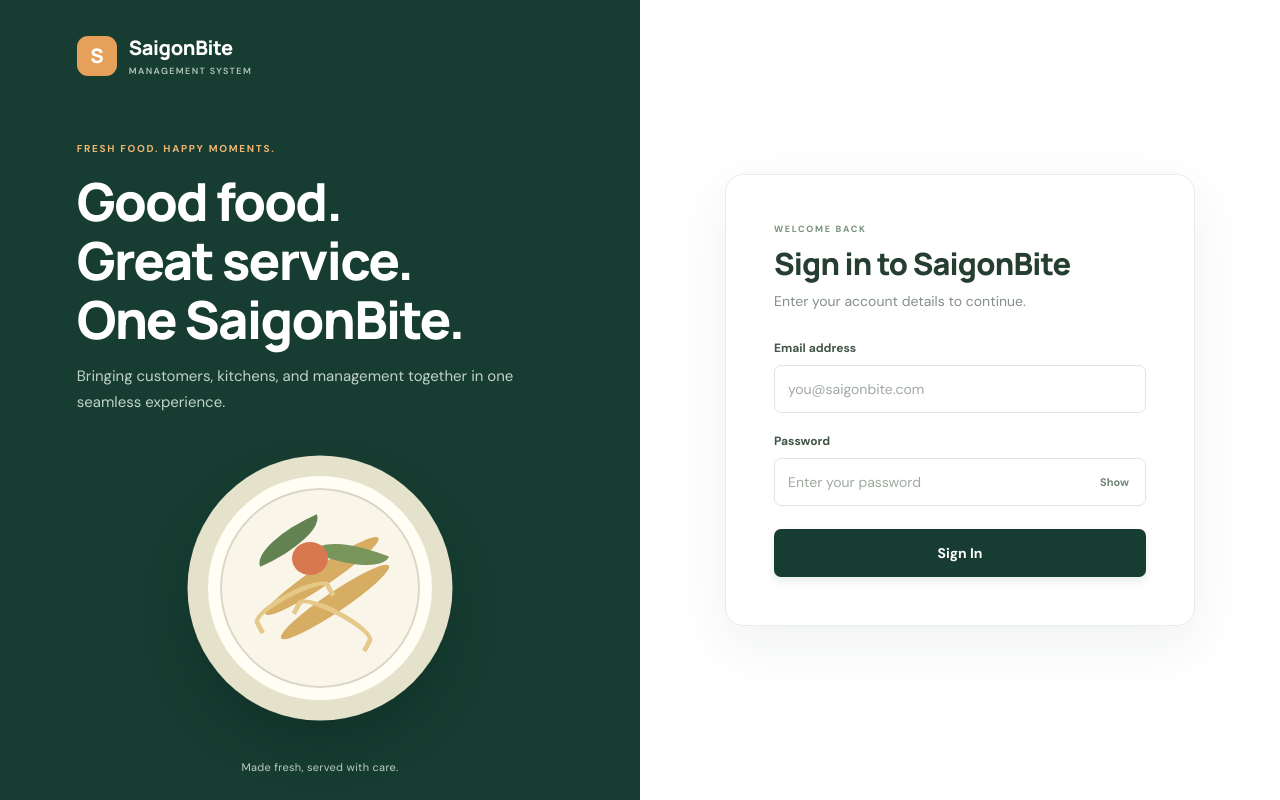
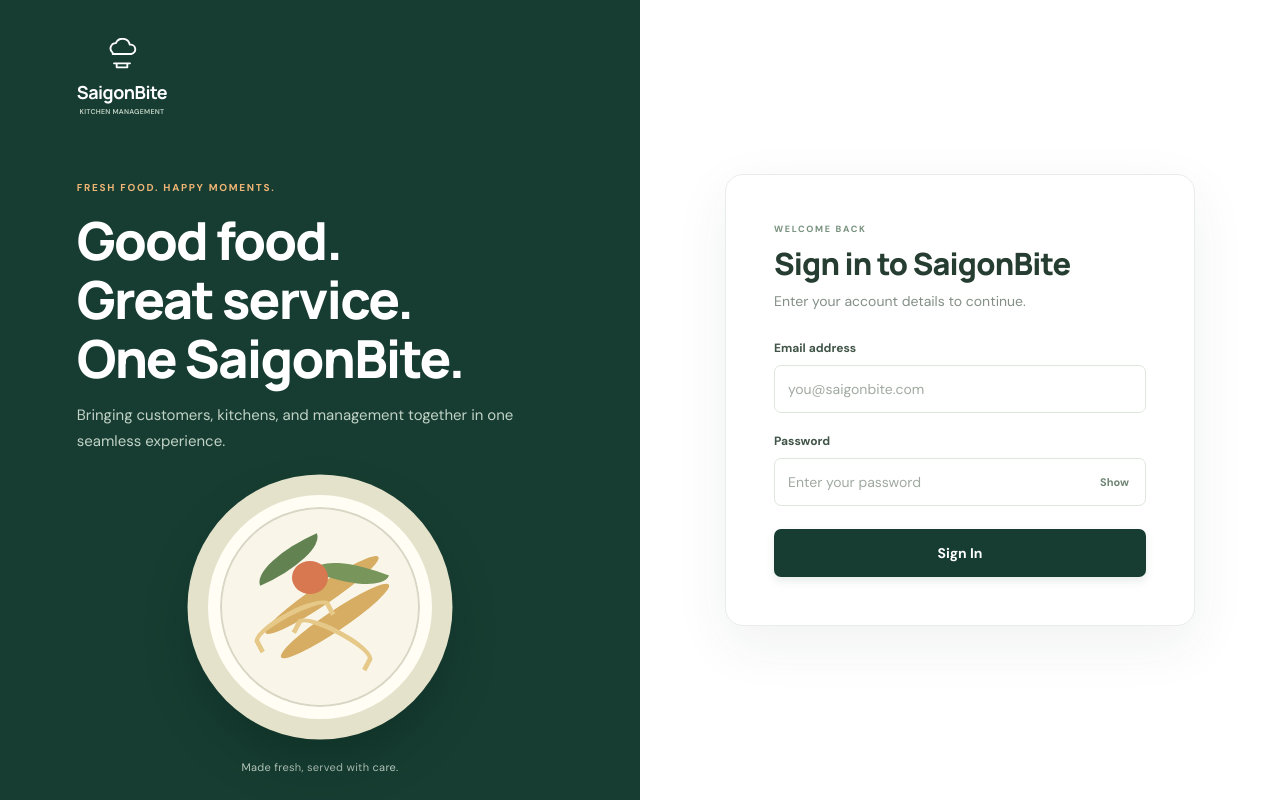
Before and after one commit to WhyZynx/SaigonBite_RAD_Project, a plain HTML site: page frontend/kitchen/login.html in a window 1280 px wide. Drawn offline with nearby package versions, Linux system fonts and the light colour scheme.

Commit message:
style: polish kitchen navigation icons and login branding

```diff
--- a/frontend/kitchen/login.css
+++ b/frontend/kitchen/login.css
@@ -5,9 +5,12 @@ html,body{margin:0;min-height:100%;font-family:'DM Sans',sans-serif;color:var(--
 body{min-height:100vh;background:#fff}
 .login-shell{min-height:100vh;display:grid;grid-template-columns:minmax(0,1fr) minmax(0,1fr)}
 .brand-panel{min-width:0;min-height:100vh;padding:34px clamp(34px,6vw,92px) 25px;background:var(--forest);color:#fff;display:flex;flex-direction:column}
-.brand-lockup{display:flex;align-items:center;gap:12px;font:800 20px Manrope,sans-serif;letter-spacing:-.4px}
-.brand-mark{width:40px;height:40px;flex:0 0 40px;display:grid;place-items:center;background:var(--orange);border-radius:11px;color:#fff;font:800 20px Manrope}
-.brand-lockup small{display:block;margin-top:4px;color:#afc5b5;font:600 9px 'DM Sans';letter-spacing:1.4px}
+.brand-lockup{width:max-content;display:flex;flex-direction:column;align-items:center;gap:0;text-align:center;color:#fff}
+.brand-mark{width:40px;height:40px;flex:0 0 40px;display:grid;place-items:center;background:transparent;border-radius:0;color:#fff}
+.brand-mark .icon{width:32px;height:32px;stroke-width:1.4}
+.brand-name{display:grid;justify-items:center}
+.brand-name strong{margin-top:8px;font:700 18px/1.2 Manrope,sans-serif;letter-spacing:-.5px}
+.brand-lockup small{display:block;margin-top:4px;color:#c1d1c4;font:600 7px/1.2 'DM Sans';letter-spacing:.25px}
 .brand-copy{width:100%;max-width:520px;margin:clamp(48px,8vh,90px) auto 0}
 .overline,.form-eyebrow{font-size:10px;font-weight:700;letter-spacing:1.7px;color:#efb574}
 .brand-copy h1{font:800 clamp(38px,4.1vw,58px)/1.12 Manrope,sans-serif;letter-spacing:-1.8px;margin:16px 0}
@@ -43,6 +46,6 @@ body{min-height:100vh;background:#fff}
 .field-error{color:#b6533c;font-size:11px;margin-top:5px}
 .mobile-brand{display:none}
 @media(max-width:900px){.brand-panel{padding-left:clamp(28px,5vw,52px);padding-right:clamp(28px,5vw,52px)}.brand-copy h1{font-size:clamp(37px,4.5vw,48px)}.brand-copy p{font-size:14px}.kitchen-art{min-height:230px}.form-panel{padding:34px clamp(24px,4vw,48px)}.form-card{padding:clamp(28px,4vw,40px)}}
-@media(max-width:680px){.login-shell{grid-template-columns:minmax(0,1fr);min-height:100vh;background:var(--cream)}.brand-panel{min-height:0;padding:20px 22px 14px}.brand-lockup{font-size:17px;gap:9px}.brand-mark{width:34px;height:34px;flex-basis:34px;font-size:17px;border-radius:9px}.brand-lockup small{font-size:8px}.brand-copy{margin:20px 0 0;max-width:560px}.overline{font-size:9px;letter-spacing:1.4px}.brand-copy h1{font-size:clamp(29px,7vw,38px);line-height:1.08;letter-spacing:-1px;margin:9px 0}.brand-copy p{max-width:540px;font-size:13px;line-height:1.5}.kitchen-art{flex:none;min-height:140px;height:140px;margin:3px auto 0;width:100%}.plate-back{width:132px}.plate-front{width:112px;border-width:7px}.plate-front:before,.plate-front:after{height:11px;left:18px;right:15px}.plate-front:after{left:25px;right:10px}.leaf{width:37px;height:13px}.tomato{width:19px;height:18px}.noodle{width:43px;height:12px;border-width:3px}.brand-footer{padding-top:0;font-size:10px}.form-panel{min-height:0;padding:18px 22px 28px;background:var(--cream)}.form-card{max-width:520px;padding:25px 23px;border-radius:15px;box-shadow:0 10px 32px #20362810}.form-wrap h2{font-size:27px}.form-intro{font-size:13px;margin-bottom:22px}.form-control,.password-wrap button{height:48px}}
+@media(max-width:680px){.login-shell{grid-template-columns:minmax(0,1fr);min-height:100vh;background:var(--cream)}.brand-panel{min-height:0;padding:20px 22px 14px}.brand-lockup{font-size:17px;gap:9px}.brand-mark{width:40px;height:40px;flex-basis:40px;font-size:17px;border-radius:0}.brand-lockup small{font-size:8px}.brand-copy{margin:20px 0 0;max-width:560px}.overline{font-size:9px;letter-spacing:1.4px}.brand-copy h1{font-size:clamp(29px,7vw,38px);line-height:1.08;letter-spacing:-1px;margin:9px 0}.brand-copy p{max-width:540px;font-size:13px;line-height:1.5}.kitchen-art{flex:none;min-height:140px;height:140px;margin:3px auto 0;width:100%}.plate-back{width:132px}.plate-front{width:112px;border-width:7px}.plate-front:before,.plate-front:after{height:11px;left:18px;right:15px}.plate-front:after{left:25px;right:10px}.leaf{width:37px;height:13px}.tomato{width:19px;height:18px}.noodle{width:43px;height:12px;border-width:3px}.brand-footer{padding-top:0;font-size:10px}.form-panel{min-height:0;padding:18px 22px 28px;background:var(--cream)}.form-card{max-width:520px;padding:25px 23px;border-radius:15px;box-shadow:0 10px 32px #20362810}.form-wrap h2{font-size:27px}.form-intro{font-size:13px;margin-bottom:22px}.form-control,.password-wrap button{height:48px}}
 @media(max-width:390px){.brand-panel{padding:17px 18px 12px}.brand-copy{margin-top:16px}.brand-copy h1{font-size:29px}.brand-copy p{font-size:12px}.kitchen-art{height:120px;min-height:120px}.plate-back{width:116px}.plate-front{width:98px}.form-panel{padding:14px 18px 24px}.form-card{padding:23px 19px}.form-wrap h2{font-size:25px}}
 @media(max-height:700px) and (min-width:681px){.brand-panel{padding-top:22px;padding-bottom:18px}.brand-copy{margin-top:5vh}.brand-copy h1{font-size:clamp(34px,3.8vw,48px);margin:11px 0}.kitchen-art{min-height:190px}.plate-back{width:210px}.plate-front{width:178px}.form-panel{padding-top:24px;padding-bottom:24px}}
--- a/frontend/kitchen/login.html
+++ b/frontend/kitchen/login.html
@@ -10,7 +10,7 @@
 <body>
   <main class="login-shell">
     <section class="brand-panel" aria-label="SaigonBite Management System">
-      <div class="brand-lockup"><span class="brand-mark">S</span><span>SaigonBite<small>MANAGEMENT SYSTEM</small></span></div>
+      <div class="brand-lockup"><span class="brand-mark" aria-hidden="true"><svg class="icon" viewBox="0 0 24 24" fill="none" stroke="currentColor" stroke-width="1.7" stroke-linecap="round" stroke-linejoin="round"><path d="M6 19h12M8 19v3h8v-3M5 11a4 4 0 0 1 2.4-7.2A5.5 5.5 0 0 1 17.8 5 3.5 3.5 0 0 1 19 12H5z"/></svg></span><span class="brand-name"><strong>SaigonBite</strong><small>KITCHEN MANAGEMENT</small></span></div>
       <div class="brand-copy"><div class="overline">FRESH FOOD. HAPPY MOMENTS.</div><h1>Good food.<br>Great service.<br>One SaigonBite.</h1><p>Bringing customers, kitchens, and management together in one seamless experience.</p></div>
       <div class="kitchen-art" aria-hidden="true"><span class="plate plate-back"></span><span class="plate plate-front"><span class="leaf leaf-one"></span><span class="leaf leaf-two"></span><span class="tomato"></span><span class="noodle noodle-one"></span><span class="noodle noodle-two"></span></span></div>
       <div class="brand-footer"><span>Made fresh, served with care.</span></div>
```
Also changed, not shown: frontend/kitchen/index.html (+5 -5 lines), frontend/kitchen/style.css (+6 -2 lines).
